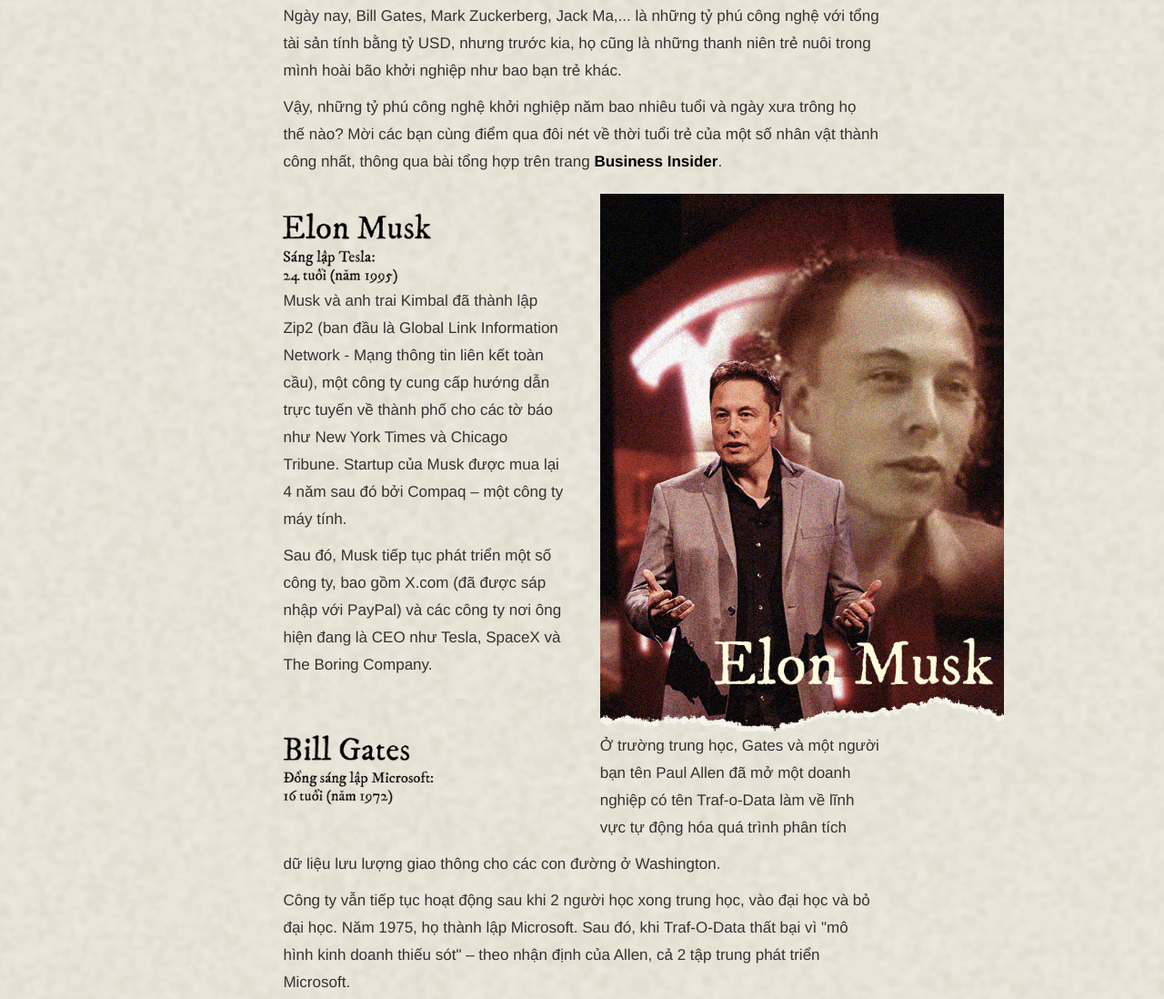
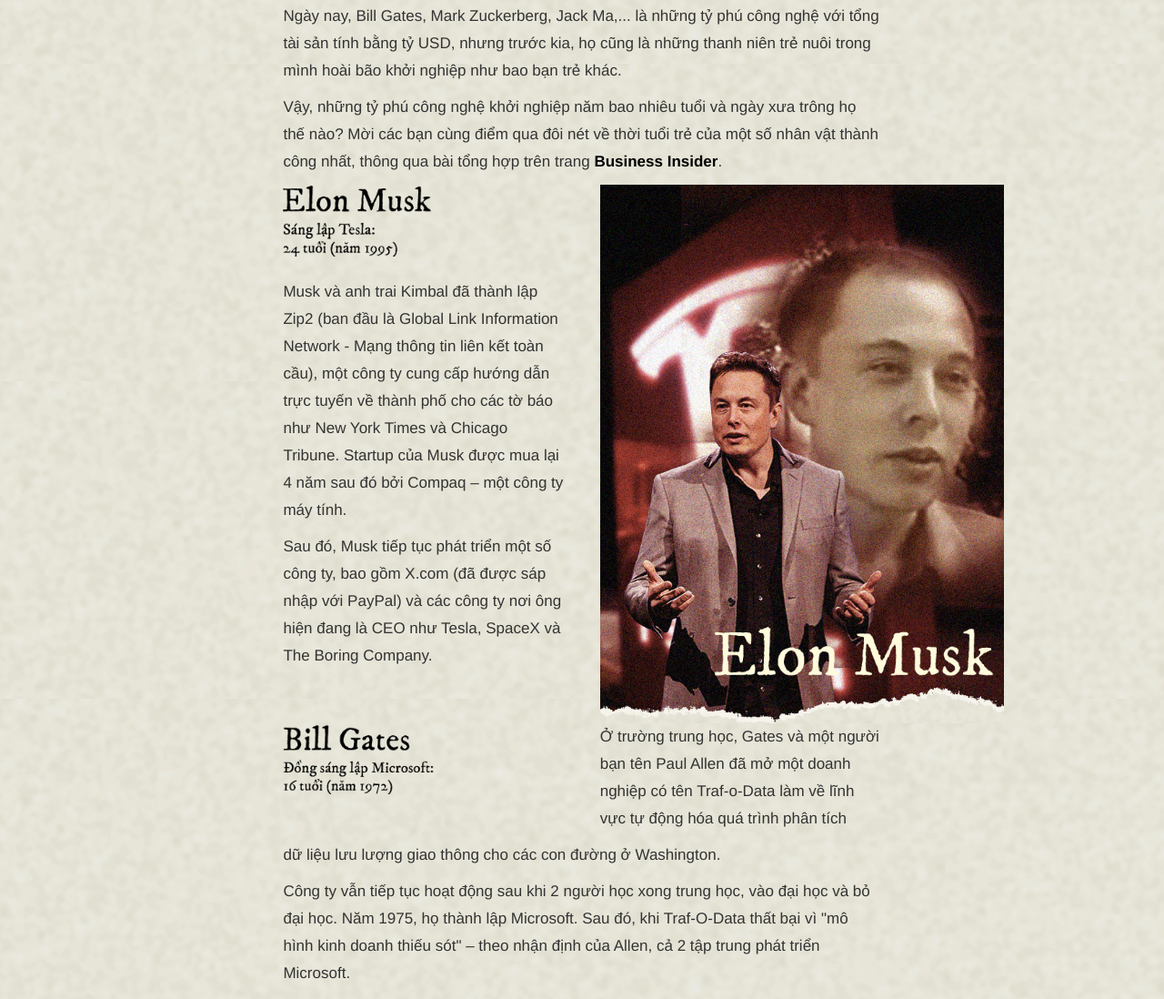
Before and after one commit to oxochenxa/magazine-19, a plain HTML site: page DESKTOP/index.html in a window 1280 px wide. Shown: the part 977-2075 px from the top of the page at 91% size. Drawn offline with nearby package versions, Linux system fonts and the light colour scheme.

Commit message:
fix desktop

```diff
--- a/DESKTOP/css/style.css
+++ b/DESKTOP/css/style.css
@@ -95,7 +95,7 @@ body a:link{
 }
 
 .outline, .row, .img-content{
-    margin-top: 20px;
+    margin-bottom: 20px;
 /*    margin-bottom: 20px;*/
 }
 .img-notfull{
--- a/DESKTOP/index.html
+++ b/DESKTOP/index.html
@@ -34,7 +34,7 @@
   </div>
   <div class="block-content">
     <div class="container">
-      <div class="row">
+      <div class="row" style="margin-bottom: 0;">
         <div class="column">
           <div class="outline">
             <div data-aos="fade-up" ata-aos-easing="linear" data-aos-delay="100" class="aos-init">
@@ -43,17 +43,23 @@
           </div>
           <p>Musk và anh trai Kimbal đã thành lập Zip2 (ban đầu là Global Link Information Network - Mạng thông tin liên kết toàn cầu), một công ty cung cấp hướng dẫn trực tuyến về thành phố cho các tờ báo như New York Times và Chicago Tribune. Startup của Musk được mua lại 4 năm sau đó bởi Compaq – một công ty máy tính.</p>
           <p>Sau đó, Musk tiếp tục phát triển một số công ty, bao gồm X.com (đã được sáp nhập với PayPal) và các công ty nơi ông hiện đang là CEO như Tesla, SpaceX và The Boring Company.</p>
-          <div class="outline fix-outline">
-            <div data-aos="fade-up" ata-aos-easing="linear" data-aos-delay="100" class="aos-init">
-              <img class="outline-small" src="images/outline02.png" style="width: 100%;">
-            </div>
-          </div>
         </div>
         <div class="column">
           <div data-aos="fade-down-left" class="aos-init aos-animate">
             <img src="images/img01.png" style="width: 444px;">
           </div>
-          <p>Ở trường trung học, Gates và một người bạn tên Paul Allen đã mở một doanh nghiệp có tên Traf-o-Data làm về lĩnh vực tự động hóa quá trình phân tích </p>
+        </div>
+        <div class="row" style="margin-bottom: 0;">
+          <div class="column">
+            <div class="outline">
+              <div data-aos="fade-up" ata-aos-easing="linear" data-aos-delay="100" class="aos-init">
+                <img class="outline-small" src="images/outline02.png" style="width: 100%;">
+              </div>
+            </div>
+          </div>
+          <div class="column">
+            <p>Ở trường trung học, Gates và một người bạn tên Paul Allen đã mở một doanh nghiệp có tên Traf-o-Data làm về lĩnh vực tự động hóa quá trình phân tích</p>
+          </div>
         </div>
       </div>
       <p>dữ liệu lưu lượng giao thông cho các con đường ở Washington.</p>
```
Also changed, not shown: MOBILE/index.html (+2 -0 lines).
